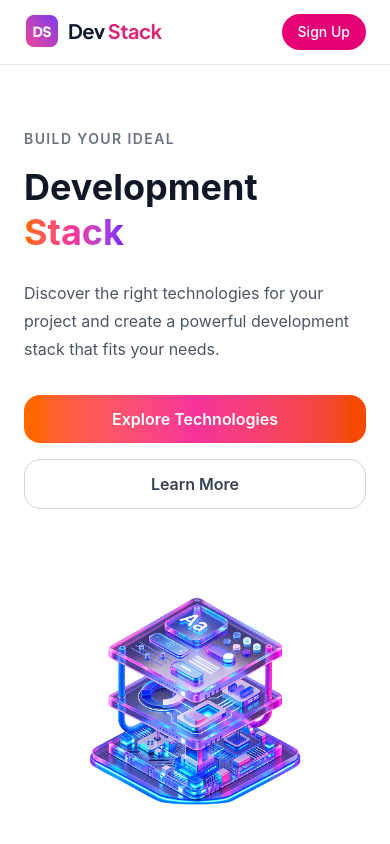
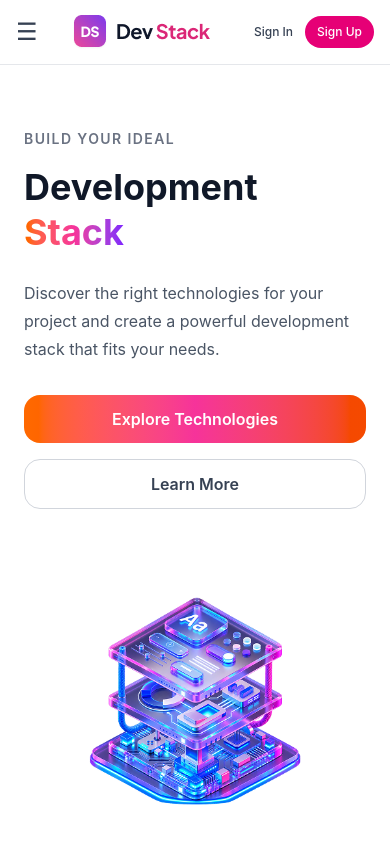
Before and after one commit to JIDAN-dev/main-assignment-five, a React (Vite) app: page / in a window 390 px wide. Shown: the top 844 px of the page. Built offline with nearby package versions, Linux system fonts and the light colour scheme.

Commit message:
add mobile burger

```diff
--- a/src/components/Navbar.tsx
+++ b/src/components/Navbar.tsx
@@ -1,51 +1,117 @@
+import { useState } from "react";
+
 function Navbar() {
+  const [menuOpen, setMenuOpen] = useState(false);
+
   return (
     <nav className="sticky top-0 z-50 border-b border-gray-200 bg-white">
-      <div className="mx-auto flex h-16 max-w-7xl items-center justify-between px-6">
 
+      {/* Main Navbar */}
+      <div className="mx-auto flex h-16 max-w-7xl items-center justify-between px-4 sm:px-6">
+
+        {/* Mobile Hamburger */}
+        <button
+          onClick={() => setMenuOpen(!menuOpen)}
+          className="text-2xl text-gray-700 md:hidden"
+          aria-label="Open menu"
+        >
+          ☰
+        </button>
+
+        {/* Logo */}
         <div className="flex items-center gap-2">
-          <div>
-            <img src="/src/assets/logo-text.png" alt="" />
+          <img
+            src="/src/assets/logo-text.png"
+            alt="Dev Stack"
+            className="h-9 w-auto"
+          />
         </div>
 
+        {/* Desktop Menu */}
+        <div className="hidden items-center gap-8 md:flex">
+
+          <a
+            href="#"
+            className="font-bold text-pink-600 hover:text-gray-900"
+          >
+            Home
+          </a>
+
+          <a
+            href="#"
+            className="text-sm font-bold text-gray-600 hover:text-gray-900"
+          >
+            Technologies
+          </a>
+
+          <a
+            href="#"
+            className="text-sm font-bold text-gray-600 hover:text-gray-900"
+          >
+            Projects
+          </a>
+
+          <a
+            href="#"
+            className="text-sm font-bold text-gray-600 hover:text-gray-900"
+          >
+            About
+          </a>
+
+          <a
+            href="#"
+            className="text-sm font-bold text-gray-600 hover:text-gray-900"
+          >
+            Contact
+          </a>
 
         </div>
 
-        <div className="hidden items-center gap-8 md:flex">
-          <a href="#" className="text-pink-600 font-bold hover:text-gray-900">
+        {/* Sign In + Sign Up */}
+        <div className="flex items-center gap-1 sm:gap-2">
+
+          <button className="px-2 py-2 text-xs font-medium text-gray-700 sm:px-3 sm:text-sm">
+            Sign In
+          </button>
+
+          <button className="rounded-full bg-pink-600 px-3 py-2 text-xs font-medium text-white sm:px-4 sm:text-sm">
+            Sign Up
+          </button>
+
+        </div>
+
+      </div>
+
+      {/* Mobile Menu */}
+      {menuOpen && (
+        <div className="border-t border-gray-100 bg-white px-6 py-4 md:hidden">
+
+          <div className="flex flex-col gap-4">
+
+            <a href="#"className="font-bold text-pink-600"onClick={() => setMenuOpen(false)} >
               Home
             </a>
 
-          <a href="#" className="text-sm text-gray-600 font-bold hover:text-gray-900">
+            <a href="#"className="font-bold text-gray-600"onClick={() => setMenuOpen(false)}>
               Technologies
             </a>
 
-          <a href="#" className="text-sm text-gray-600 font-bold hover:text-gray-900">
+            <a href="#"className="font-bold text-gray-600"onClick={() => setMenuOpen(false)}>
               Projects
             </a>
 
-          <a href="#" className="text-sm text-gray-600 font-bold hover:text-gray-900">
+            <a href="#"className="font-bold text-gray-600"onClick={() => setMenuOpen(false)} >
               About
             </a>
 
-          <a href="#" className="text-sm text-gray-600 font-bold hover:text-gray-900">
+            <a href="#"className="font-bold text-gray-600"onClick={() => setMenuOpen(false)}  >
               Contact
             </a>
-        </div>
-
-        <div className="flex items-center gap-2">
-          <button className="hidden px-3 py-2 text-sm font-medium text-gray-700 sm:block">
-            Sign In
-          </button>
-
-          <button className="rounded-full  bg-pink-600 px-4 py-2 text-sm font-medium text-white">
-            Sign Up
-          </button>
-        </div>
 
           </div>
+        </div>
+      )}
     </nav>
   );
 }
-
 export default Navbar;
```
Lines whose indentation alone changed are shown as unchanged.
